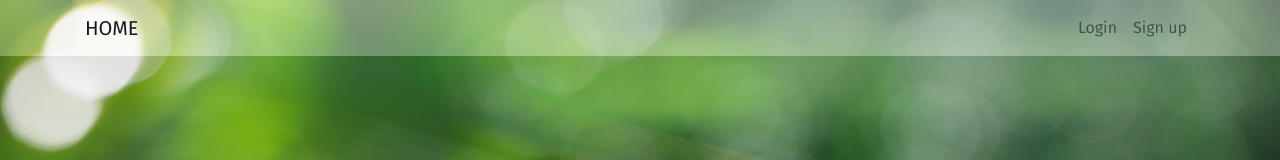
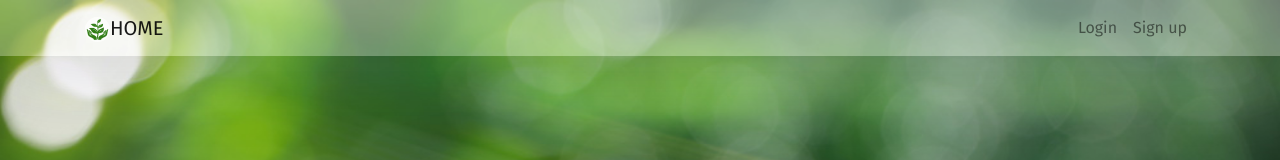
Before and after one commit to HaakenJ/AdoptAPlant, a React (Create React App) app in the folder client/: page / in a window 1280 px wide. Shown: the top 160 px of the page. Built offline with nearby package versions, Linux system fonts and the light colour scheme.

Commit message:
added logo to navbar

```diff
--- a/client/src/components/Nav/index.js
+++ b/client/src/components/Nav/index.js
@@ -1,11 +1,13 @@
 import React from "react";
 import "./style.css"
+import logo from "../../images/CBP-Logo-Web.png"
 
 function Nav() {
   return (
     <nav className="navbar navbar-expand-lg navbar-light fixed-top">
       <div className="container">
-        <a className="navbar-brand" href="/">HOME</a>
+        <a className="navbar-brand" href="/">
+          <img src={logo} alt="logo" />HOME</a>
         <div className="collapse navbar-collapse" id="navbarTogglerDemo02">
           <ul className="navbar-nav ml-auto">
             <li className="nav-item">
--- a/client/src/components/Nav/style.css
+++ b/client/src/components/Nav/style.css
@@ -5,3 +5,11 @@
   background-color: #ffffff;
   box-shadow: 0px 14px 80px rgba(34, 35, 58, 0.2);
 }
+.navbar img {
+  border-radius: 50%;
+  width: 25px;
+  height: 25px;
+  box-shadow: 0px 14px 80px rgba(34, 35, 58, 0.2);
+  border-color: white;
+  background-color: rgba(255, 255, 255, 0.507);
+}
--- a/client/src/components/welcome.component.js
+++ b/client/src/components/welcome.component.js
@@ -13,8 +13,8 @@ export default class Welcome extends Component {
                 <p>Bringing the garden to you, one plant at a time</p>
                 <br />
 
-                <button type="submit" className="btn btn-primary btn-flex">Log In</button>
-                <button type="submit" className="btn btn-primary btn-flex newuser">Sign Up</button>
+                <a href="/log-in" className="btn btn-primary btn-flex" role="button">Log In</a>
+                <a href="/sign-up" className="btn btn-primary btn-flex newuser" role="button">Sign Up</a>
             </div>
         );
     }
--- a/client/src/index.css
+++ b/client/src/index.css
@@ -88,7 +88,7 @@ body, html, .App, #root, .auth-wrapper {
   background-color: green;
 }
 
-img {
+.auth-inner img {
   border-radius: 50%;
   width: 200px;
   height: 200px;
```
